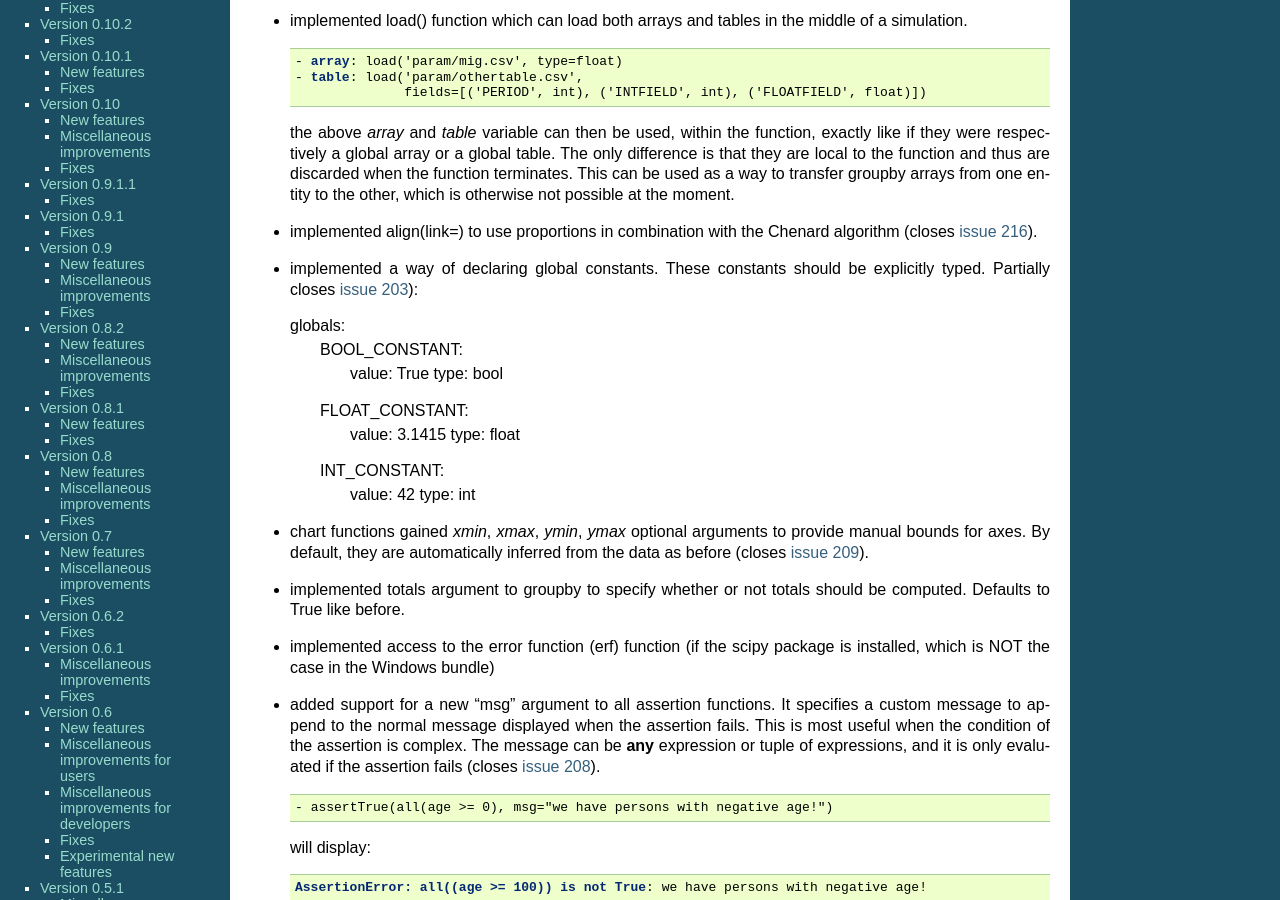
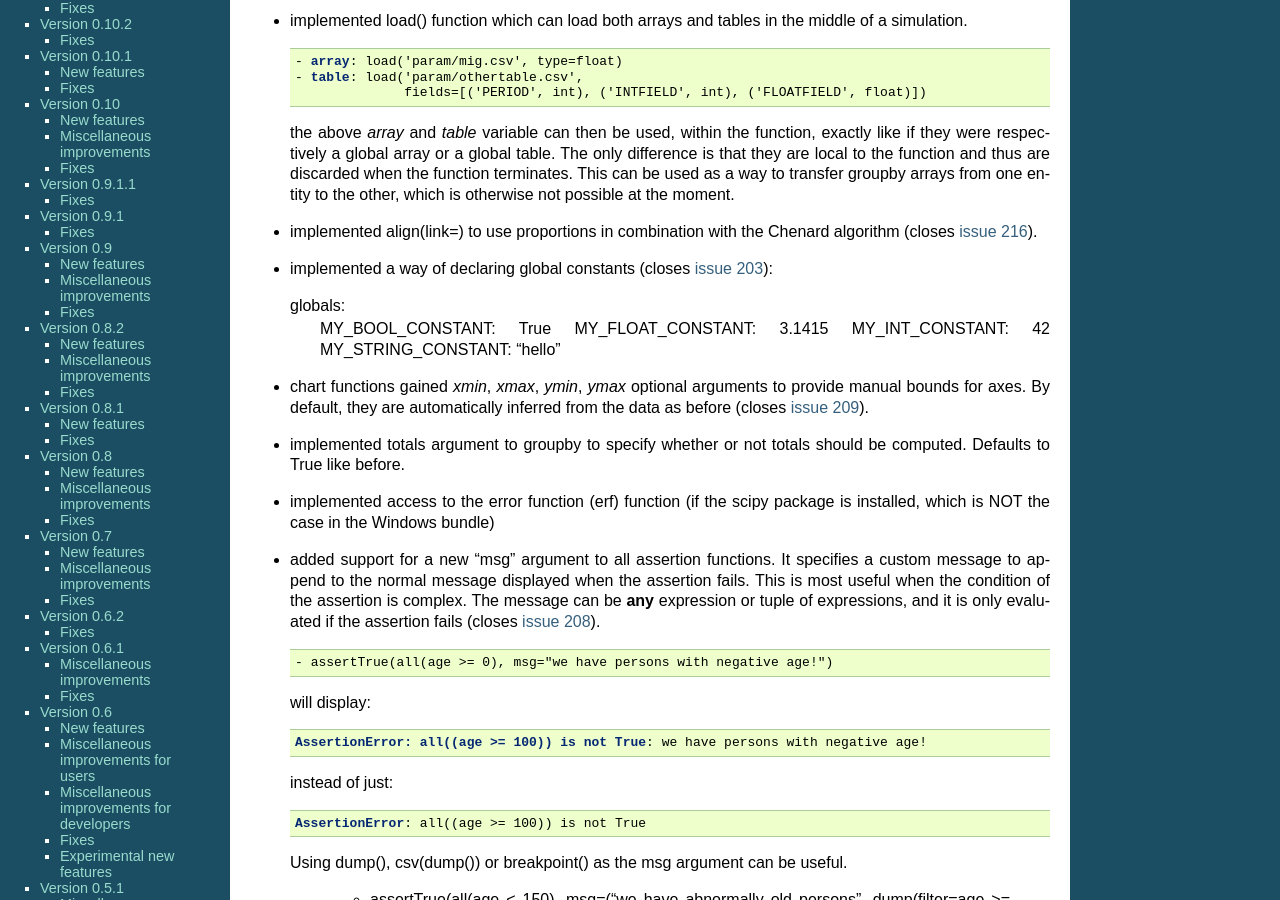
Before and after one commit to liam2/liam2, a Sphinx documentation site: the page built from doc/usersguide/source/changes.rst, in a window 1280 px wide and 900 px high, scrolled down 634 px. Built offline with Sphinx 7.4.7, drawn with Linux system fonts in a browser that asks for light colours.

Commit message:
my take on issue #203. Implemented global constants without having to type them explicitly.

```diff
--- a/doc/usersguide/source/changes/version_0_12.rst.inc
+++ b/doc/usersguide/source/changes/version_0_12.rst.inc
@@ -36,21 +36,13 @@ New features
 
 * implemented align(link=) to use proportions in combination with the Chenard algorithm (closes :issue:`216`).
 
-* implemented a way of declaring global constants. These constants should be explicitly typed. Partially closes
-  :issue:`203`): ::
+* implemented a way of declaring global constants (closes :issue:`203`): ::
 
   globals:
-      BOOL_CONSTANT:
-          value: True
-          type: bool
-
-      FLOAT_CONSTANT:
-          value: 3.1415
-          type: float
-
-      INT_CONSTANT:
-          value: 42
-          type: int
+      MY_BOOL_CONSTANT: True
+      MY_FLOAT_CONSTANT: 3.1415
+      MY_INT_CONSTANT: 42
+      MY_STRING_CONSTANT: "hello"
 
 * chart functions gained *xmin*, *xmax*, *ymin*, *ymax* optional arguments to provide manual bounds for axes.
   By default, they are automatically inferred from the data as before (closes :issue:`209`).
```
Also changed, not shown: doc/usersguide/source/model.rst (+5 -12 lines), 3 other files.
